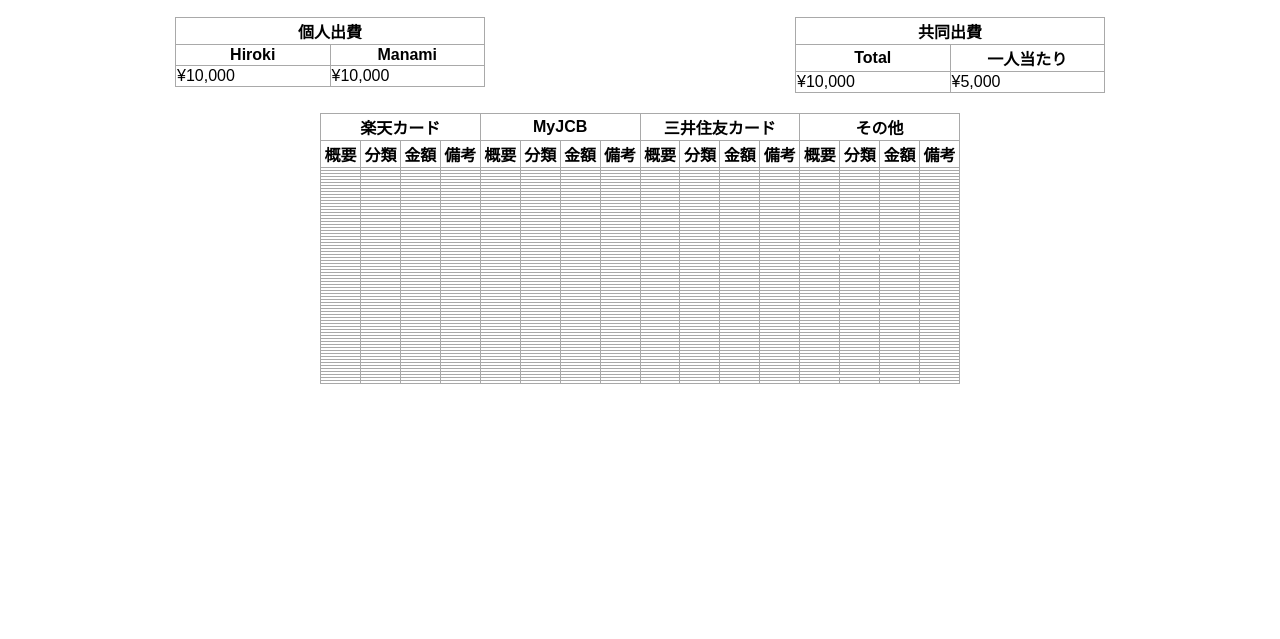
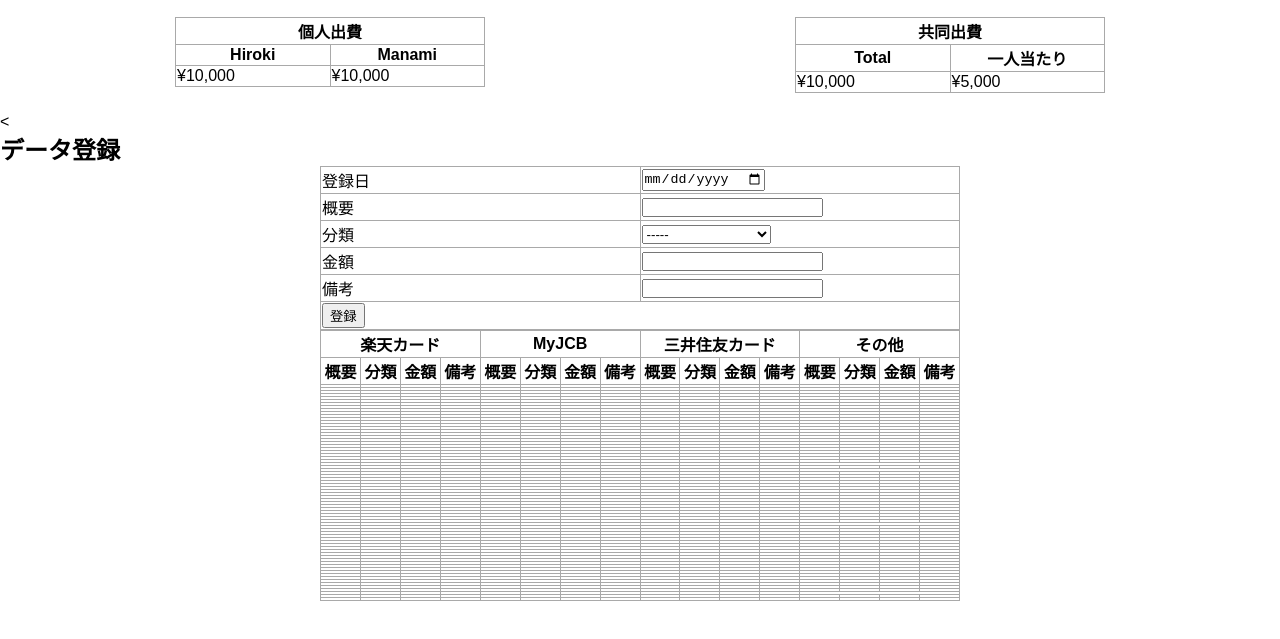
Before and after one commit to manaminahata/mock-housekeeping-book, a website built with Parcel: page index.html in a window 1280 px wide. Shown: the part 83-722 px from the top of the page. Built offline with nearby package versions, Linux system fonts and the light colour scheme.

Commit message:
データ登録欄作成 データ登録欄の必要項目テーブルを作成

```diff
--- a/index.html
+++ b/index.html
@@ -57,6 +57,56 @@
         </table>
       </div>
     </div>
+    <<!-- 登録項目:日時,内容,金額 -->
+    <div id="regist_spending">
+      <h2>データ登録</h2>
+      <table id="regist_data_tb">
+          <tr>
+            <td>登録日</td>
+            <td><input type="date" id="regist_date"></td>
+          </tr>
+          <tr>
+            <td>概要</td>
+            <td><input type="text" id="regist_contents" required></td>
+          </tr>
+          <tr>
+            <td>分類</td>
+            <td>
+              <select id="regist_price">
+                <option>-----</option>
+                <option>家賃</option>
+                <option>光熱費</option>
+                <option>水道代</option>
+                <option>投資</option>
+                <option>携帯料金</option>
+                <option>サブスク</option>
+                <option>食費</option>
+                <option>外食費</option>
+                <option>旅費</option>
+                <option>その他（共同費）</option>
+                <option>交通費</option>
+                <option>サウナ</option>
+                <option>ファッション</option>
+                <option>自己啓発</option>
+                <option>キャッシュレス</option>
+                <option>美容費</option>
+                <option>雑費</option>
+                <option>その他（個人）</option>
+              </select>
+            </td>
+            <tr>
+              <td>金額</td>
+              <td><input type="number" id="regist_price" min="1"></td>
+            </tr>
+          </tr>
+          <tr>
+            <td>備考</td>
+            <td><input type="text" id="regist_contents" required></td>
+          </tr>
+          <tr><td colspan="2"><button id="regist_spending_btn">登録</button></td></tr>
+      </table>
+    </div>
+    <!-- 支出テーブル -->
     <div class="main-table">
       <div class="hiroki-table">
         <table>
```
